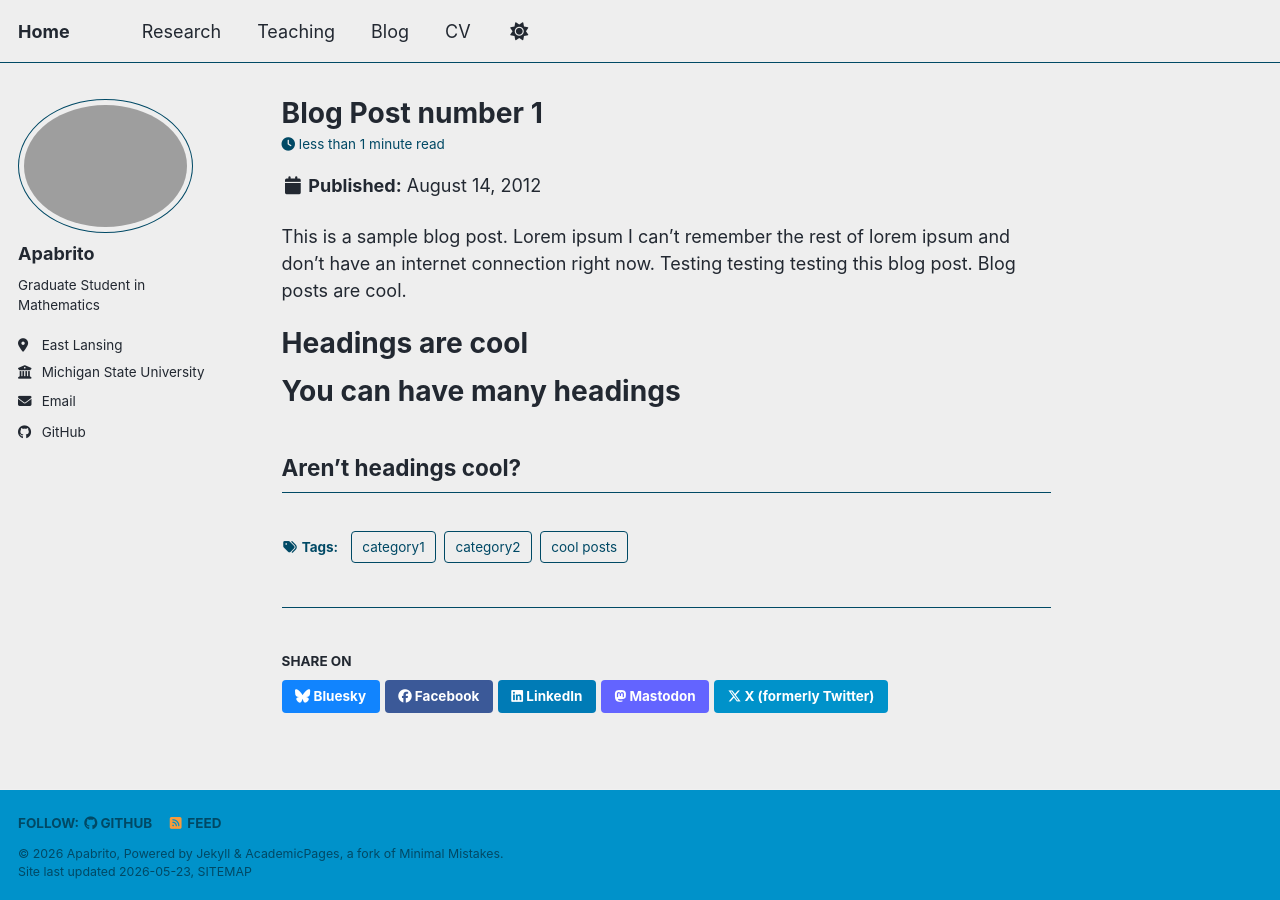
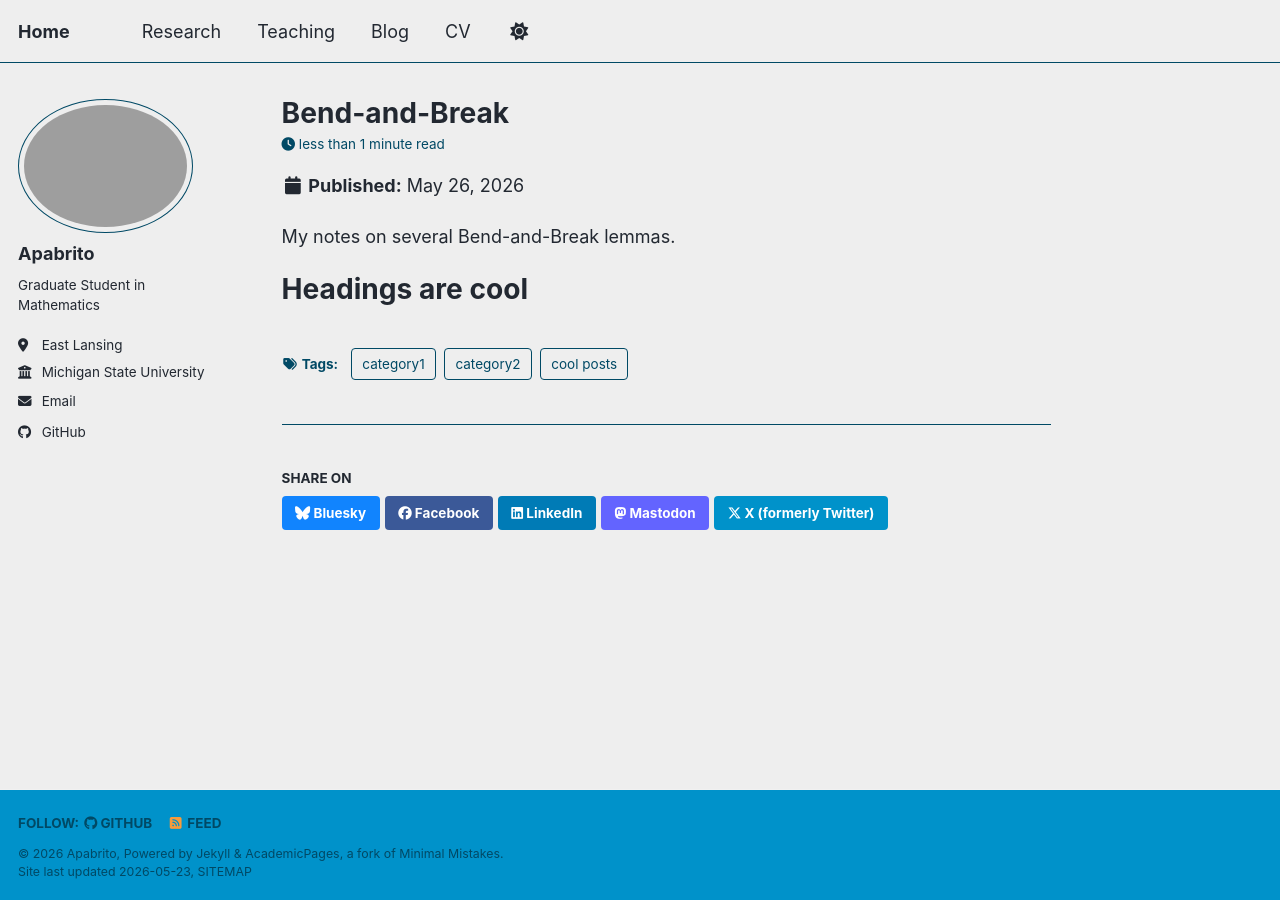
Before and after one commit to apabrito1/apabrito1.github.io, a Jekyll site: the page built from _posts/2012-08-14-blog-post-1.md, in a window 1280 px wide. Built offline with Jekyll 4.4.1, drawn with Linux system fonts in a browser that asks for light colours; a script bundle is joined from its source files by our own code; library files that are not in the unit come from our copies; a file with an impossible date is left out.

Commit message:
Update 2012-08-14-blog-post-1.md

```diff
--- a/_posts/2012-08-14-blog-post-1.md
+++ b/_posts/2012-08-14-blog-post-1.md
@@ -1,6 +1,6 @@
 ---
-title: 'Blog Post number 1'
-date: 2012-08-14
+title: 'Bend-and-Break'
+date: 2026-05-26
 permalink: /posts/2012/08/blog-post-1/
 tags:
   - cool posts
@@ -8,13 +8,7 @@ tags:
   - category2
 ---
 
-This is a sample blog post. Lorem ipsum I can't remember the rest of lorem ipsum and don't have an internet connection right now. Testing testing testing this blog post. Blog posts are cool.
+My notes on several Bend-and-Break lemmas.
 
 Headings are cool
 ======
-
-You can have many headings
-======
-
-Aren't headings cool?
-------
```
